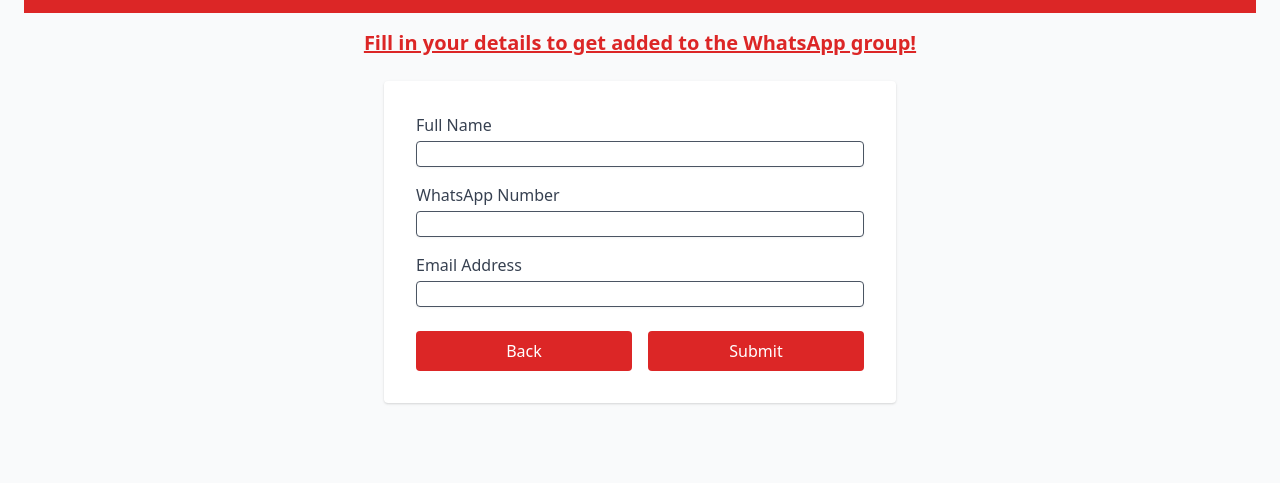
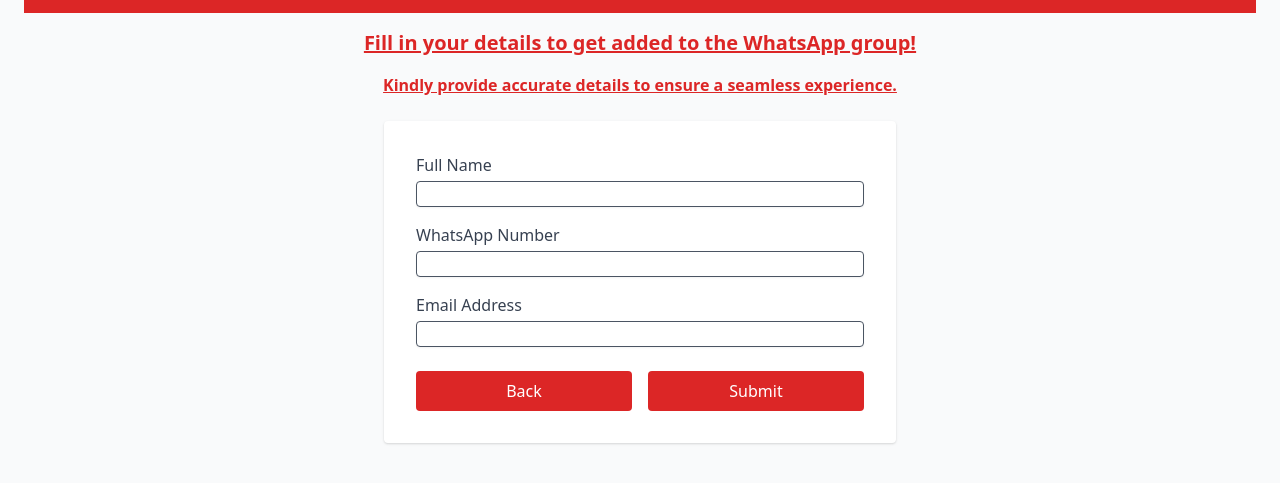
Before and after one commit to Dhrubajit-Das/SmartHealthDeals, a plain HTML site: page form_slack.html in a window 1280 px wide. Shown: the part 107-590 px from the top of the page. Drawn offline with nearby package versions, Linux system fonts and the light colour scheme.

Commit message:
Update form_slack.html

```diff
--- a/form_slack.html
+++ b/form_slack.html
@@ -16,6 +16,16 @@
 
   <p class="text-xl text-red-600 font-semibold mb-4 mt-4 text-center">
       <span class="underline"><strong>Fill in your details to get added to the WhatsApp group!</strong></span></p>
+  <p class="text-l text-red-600 mb-2 mt-1 text-center">
+    <span class="underline"><strong>Kindly provide accurate details to ensure a seamless experience.</strong></span> </p>
+
+
+
+
+
+
+
+
 
   <!-- Form Container -->
   <div class="max-w-lg mx-auto bg-white p-8 rounded shadow mt-6">
```
